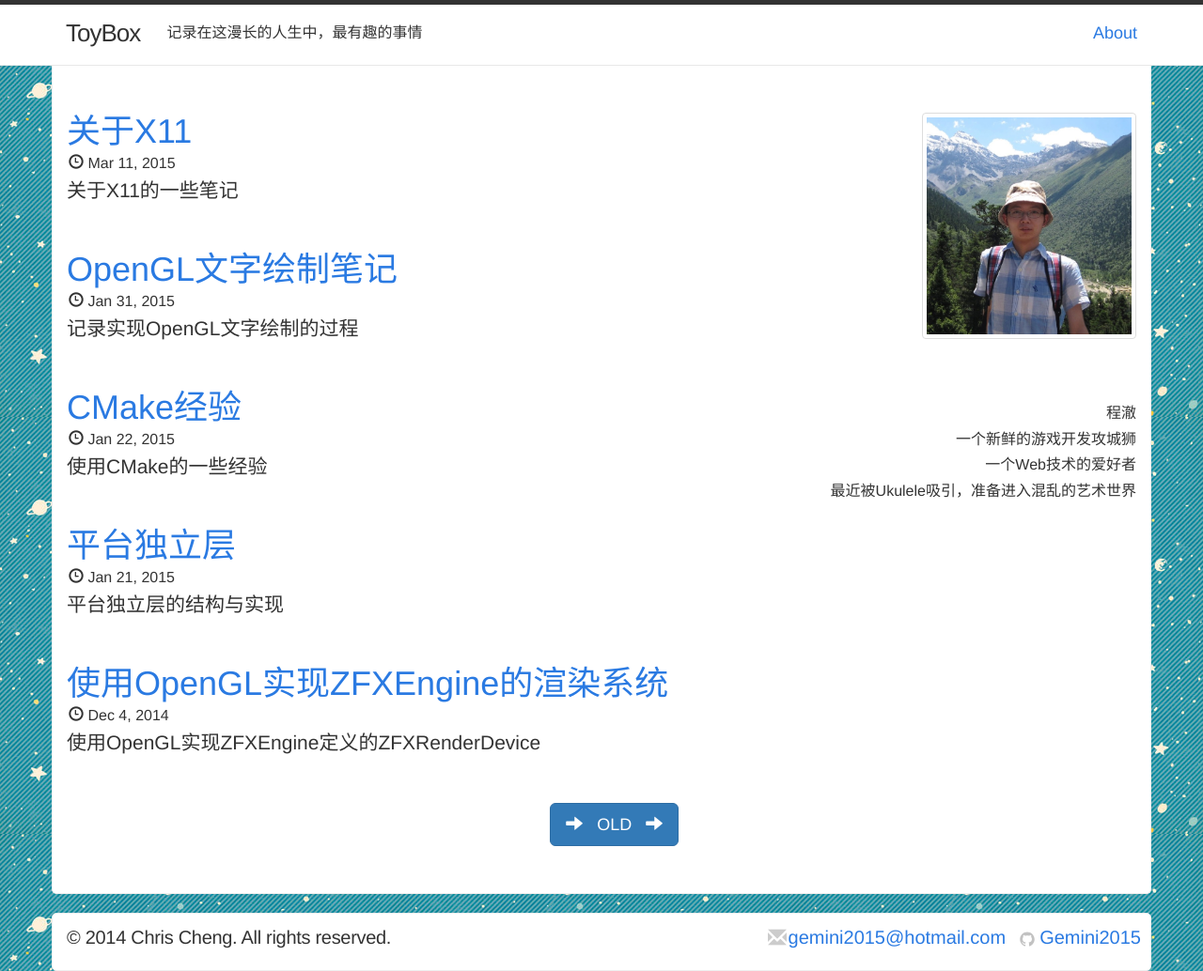
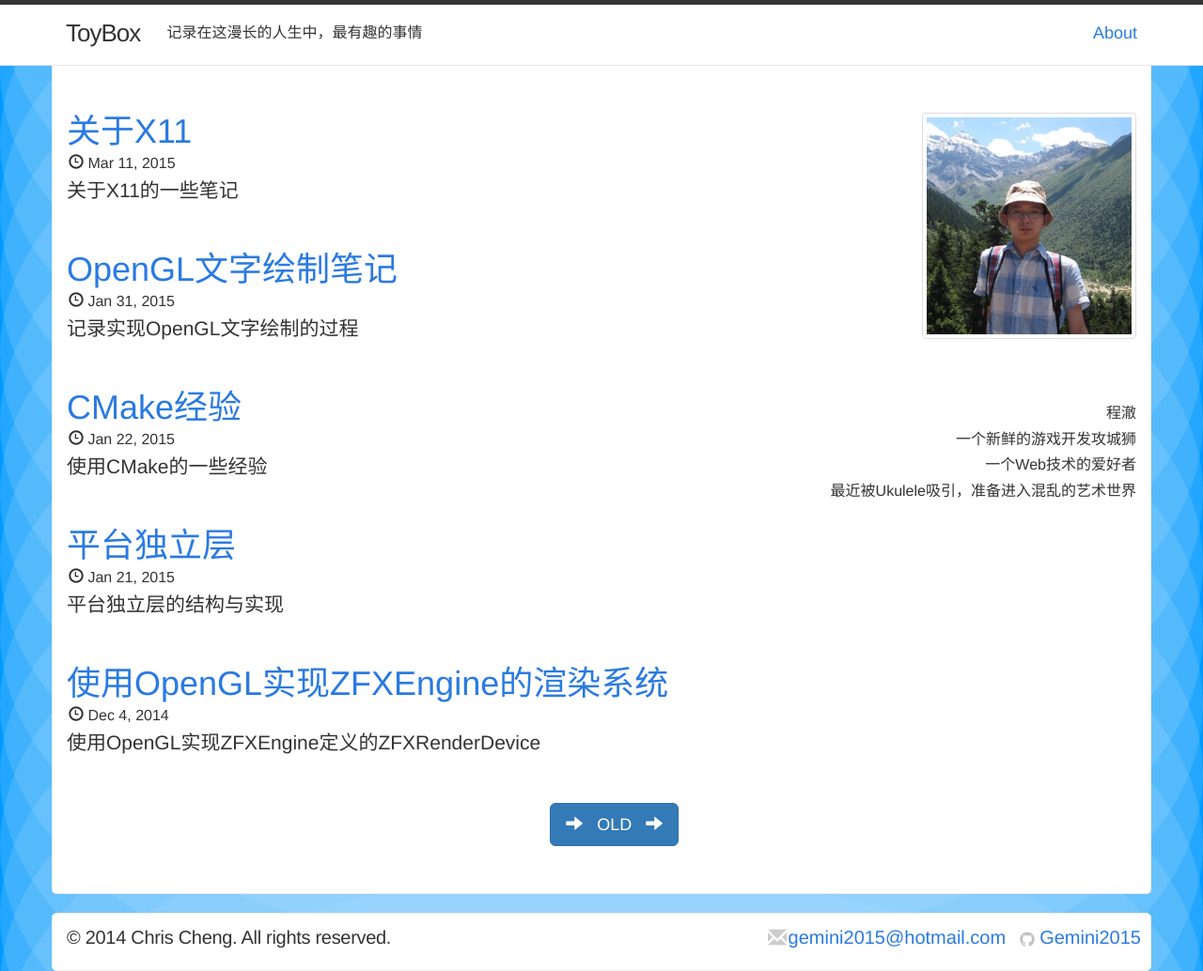
Before and after one commit to Gemini2015/gemini2015.github.io, a Jekyll site: the page built from index.html, in a window 1280 px wide. Shown: the whole page at 94% size. Built offline with Jekyll 4.4.1, drawn with Linux system fonts in a browser that asks for light colours; nearby versions of some CDN libraries; the list of posts is cut into pages by our own code; comment, search, counter and statistics services are not loaded.

Commit message:
修改背景图

```diff
--- a/css/main.css
+++ b/css/main.css
@@ -13,7 +13,7 @@ body {
   font-size: 16px;
   line-height: 1.5;
   font-weight: 300;
-  background-image: url(/img/tex.png);
+  background-image: url(/img/CircularOverlap.svg);
   /*background-color: #eee;*/
 }
 
```
Also changed, not shown: img/CircularOverlap.svg (added).
